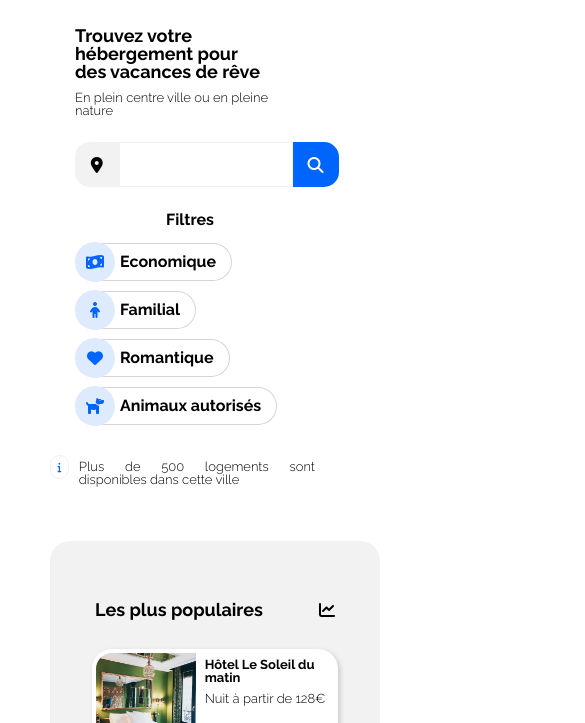
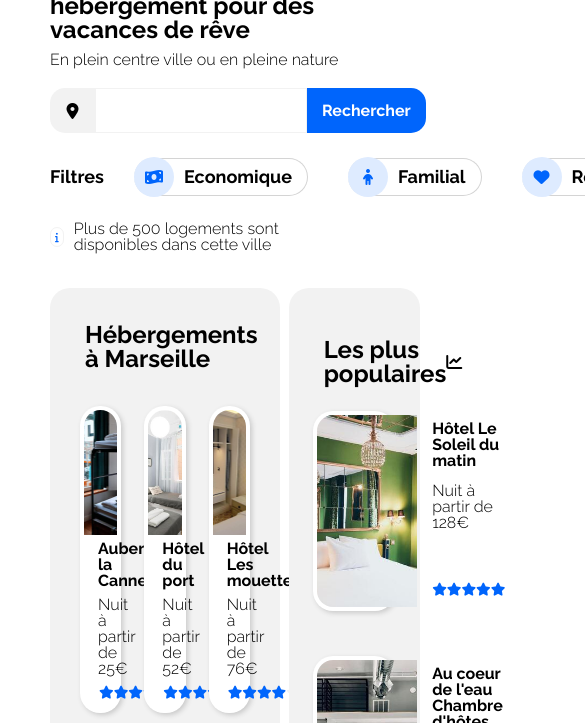
Before and after one commit to CamilledeMonfreid/CamilledeMonfreid_2_20042021, a plain HTML site: page index.html in a window 390 px wide. Shown: the part 138-861 px from the top of the page, 585 px wide, since content can reach past the window. Drawn offline with Linux system fonts and the light colour scheme.

Commit message:
Modification du responsive

```diff
--- a/index.html
+++ b/index.html
@@ -3,9 +3,7 @@
     <!--Head du P2-->
     <head>
         <meta charset="utf-8"/>
-        <meta name="viewport" content="width=device-width, initial-scale=1.0" />
         <link rel="stylesheet" href="styles.css"/>
-        <link rel="stylesheet" media="screen and (max-width: 980px)" href="mobile.css"/>
         <link rel="preconnect" href="https://fonts.gstatic.com">
         <link rel="preconnect" href="https://fonts.gstatic.com">
         <link href="https://fonts.googleapis.com/css2?family=Raleway:wght@300;700&display=swap" rel="stylesheet">
```
